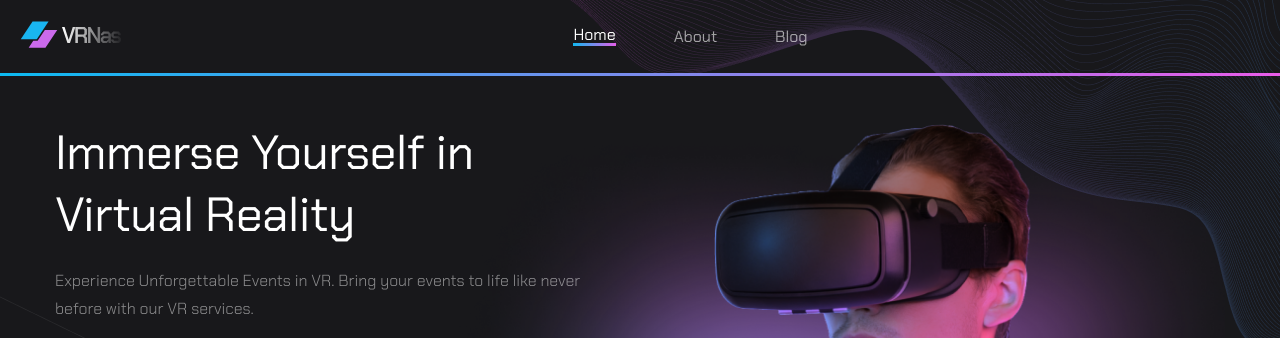
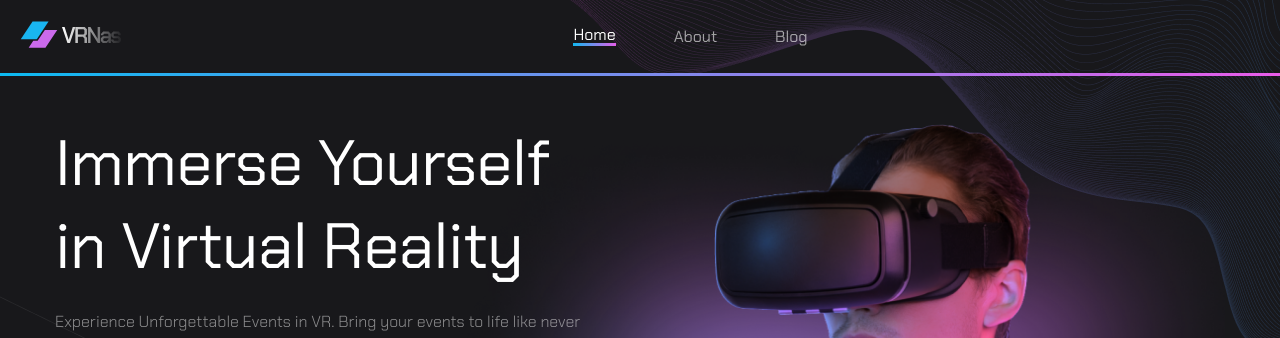
Before and after one commit to 0smir/react, a React (Create React App) app: page / in a window 1280 px wide. Shown: the top 338 px of the page. Built offline with nearby package versions, Linux system fonts and the light colour scheme.

Commit message:
remove useles styles

```diff
--- a/src/components/pages/home/home.scss
+++ b/src/components/pages/home/home.scss
@@ -7,50 +7,6 @@
     .section {
         margin-bottom: 40px;
         padding: 40px 0 80px;
-
-        &__title-wrapper {
-            display: flex;
-            flex-direction: column;
-            align-items: flex-start;
-        }
-
-        &__name {
-            font-family: $font-main;
-            font-size: 22px;
-            color: transparent;
-            background: $gradient;
-            -webkit-background-clip: text;
-            -webkit-text-fill-color: transparent;
-
-            @media (max-width: $media-tablet) {
-                font-size: 20px;
-            }
-            @media (max-width: $media-md) {
-                font-size: 18px;
-            }
-            @media (max-width: $media-sm) {
-                font-size: 16px;
-            }
-        }
-
-        &__title {
-            margin-bottom: 20px;
-            letter-spacing: -0.5px;
-            line-height: 1.3;
-            font-size: 48px;
-            font-family: $font-main;
-            color: $white;
-
-            @media (max-width: $media-tablet) {
-                font-size: 42px;
-            }
-            @media (max-width: $media-md) {
-                font-size: 36px;
-            }
-            @media (max-width: $media-sm) {
-                font-size: 28px;
-            }
-        }
 
         &__description {
             margin-bottom: 20px;
```
